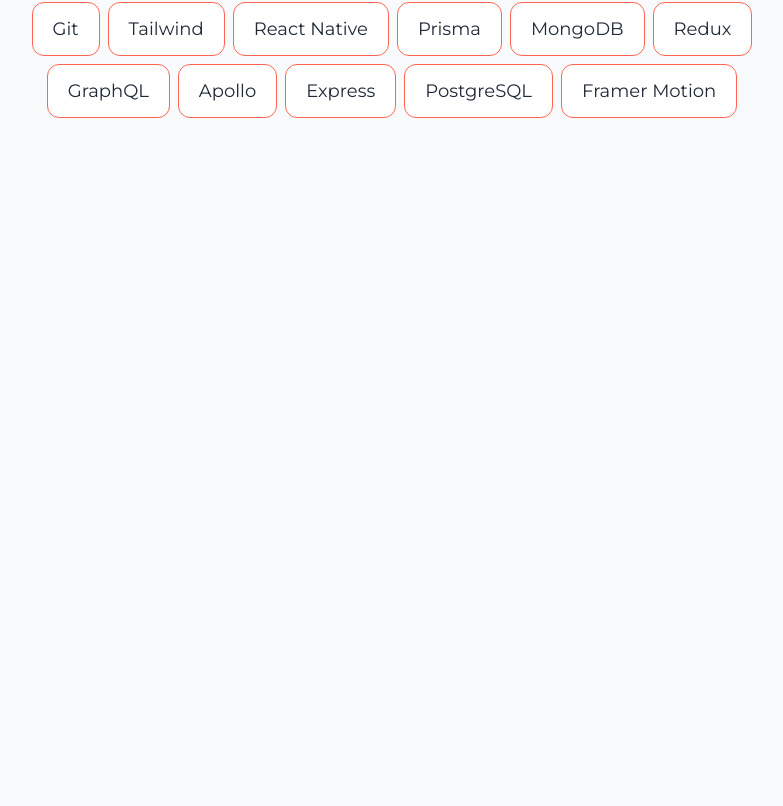
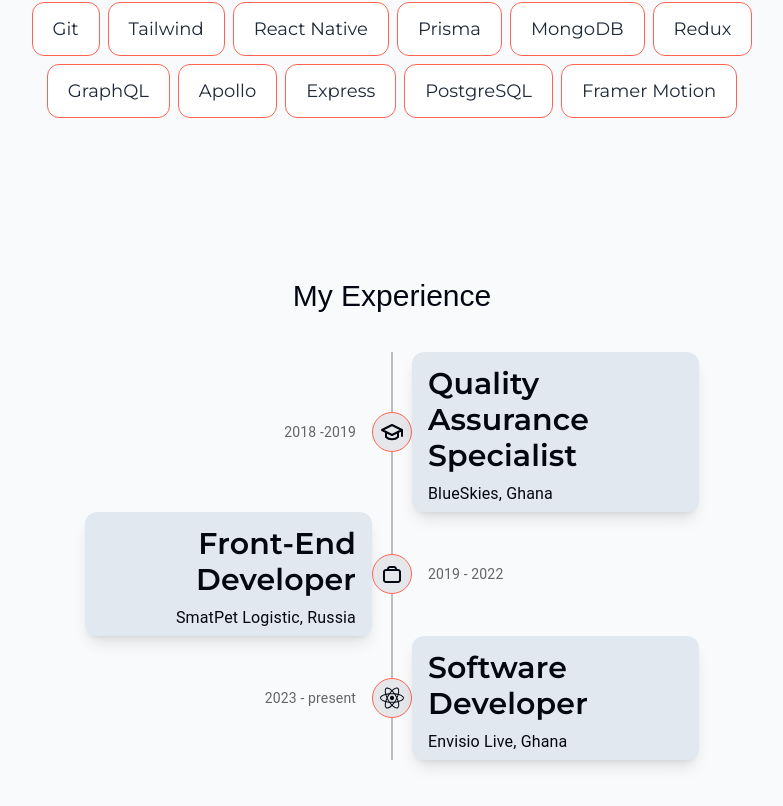
Before and after one commit to 0xNunana/3d_portfolio, a Next.js app: page / in a window 1280 px wide. Shown: the part 2673-3479 px from the top of the page, without its empty margins (248-1031 px from the left). Before the commit the page ends 2951 px from the top, so only its background shows below. Built offline with nearby package versions, Linux system fonts and the light colour scheme; a web font is replaced by a local one.

Commit message:
experience

```diff
--- a/app/page.tsx
+++ b/app/page.tsx
@@ -1,4 +1,5 @@
 import About from "@/components/About";
+import Experience from "@/components/Experience";
 
 import Projects from "@/components/Projects";
 import SectionDiv from "@/components/SectionDiv";
@@ -15,6 +16,7 @@ export default function Home() {
     <About/>
     <Projects/>
     <Skills/>
+    <Experience/>
 
     </main>
   )
--- /dev/null
+++ b/components/Experience.tsx
@@ -0,0 +1,115 @@
+'use client'
+import React from 'react';
+import SectionTitle from './SectionTitle';
+import { VerticalTimeline, VerticalTimelineElement } from 'react-vertical-timeline-component';
+import 'react-vertical-timeline-component/style.min.css';
+import { experiencesData } from '@/lib/data';
+import Timeline from '@mui/lab/Timeline';
+import TimelineItem from '@mui/lab/TimelineItem';
+import TimelineSeparator from '@mui/lab/TimelineSeparator';
+import TimelineConnector from '@mui/lab/TimelineConnector';
+import TimelineContent from '@mui/lab/TimelineContent';
+import TimelineOppositeContent from '@mui/lab/TimelineOppositeContent';
+import {motion} from 'framer-motion'
+
+
+const Experience = () => {
+  return (
+    <section id="experience"  className="scroll-mt-28 mb-28 sm:mb-40">
+    <SectionTitle>My experience</SectionTitle>
+    {/* <VerticalTimeline lineColor="">
+      {experiencesData.map((item, index) => (
+        <React.Fragment key={index}>
+          <VerticalTimelineElement
+            // contentStyle={{
+            //   background:
+            //     // theme === "light" ? "#f3f4f6" : "rgba(255, 255, 255, 0.05)"
+            //     ,
+            //   boxShadow: "none",
+            //   border: "1px solid rgba(0, 0, 0, 0.05)",
+            //   textAlign: "left",
+            //   padding: "1.3rem 2rem",
+            // }}
+            // contentArrowStyle={{
+            //   borderRight:
+            //     theme === "light"
+            //       ? "0.4rem solid #9ca3af"
+            //       : "0.4rem solid rgba(255, 255, 255, 0.5)",
+            // }}
+            date={item.date}
+            icon={item.icon}
+            // iconStyle={{
+            //   background:
+            //     theme === "light" ? "white" : "rgba(255, 255, 255, 0.15)",
+            //   fontSize: "1.5rem",
+            // }}
+          >
+            <h3 className="font-semibold capitalize">{item.title}</h3>
+            <p className="font-normal !mt-0">{item.location}</p>
+            <p className="!mt-1 !font-normal text-gray-700 dark:text-white/75">
+              {item.description}
+            </p>
+          </VerticalTimelineElement>
+        </React.Fragment>
+      ))}
+    </VerticalTimeline> */}
+     <Timeline position="alternate">
+     {experiencesData.map((exp,index)=>(
+
+                <TimelineItem >
+            <TimelineOppositeContent
+          sx={{ m: 'auto 0' }}
+          variant="body2"
+          color="text.secondary"
+        >
+          {exp.date}
+        </TimelineOppositeContent>
+         <TimelineSeparator>
+           <TimelineConnector />
+
+            <p className=' rounded-full border border-coral-red bg-gray-200 text-2xl h-10 w-10 flex justify-center items-center'>{exp.icon}</p>
+
+           <TimelineConnector />
+         </TimelineSeparator>
+         <TimelineContent className='rounded-xl bg-slate-200 shadow-lg'>
+           <h1 className='text-3xl font-montserrat capitalize font-semibold py-2'>
+             {exp.title}
+           </h1>
+            <p className='!m-0'>{exp.location}</p>
+           {/* <p className='py-2'>{exp.description}</p> */}
+         </TimelineContent>
+       </TimelineItem>
+
+
+     ))}
+
+      {/* <TimelineItem>
+        <TimelineOppositeContent
+          sx={{ m: 'auto 0' }}
+          variant="body2"
+          color="text.secondary"
+        >
+          10:00 am
+        </TimelineOppositeContent>
+        <TimelineSeparator>
+          <TimelineConnector />
+          <TimelineDot color="primary">
+            <LaptopMacIcon />
+          </TimelineDot>
+          <TimelineConnector />
+        </TimelineSeparator>
+        <TimelineContent sx={{ py: '12px', px: 2 }}>
+          <Typography variant="h6" component="span">
+            Code
+          </Typography>
+          <Typography>Because it&apos;s awesome!</Typography>
+        </TimelineContent>
+      </TimelineItem> */}
+
+
+    </Timeline>
+  </section>
+  );
+};
+
+export default Experience;
--- a/lib/data.ts
+++ b/lib/data.ts
@@ -35,28 +35,28 @@ export const links = [
 
 export const experiencesData = [
   {
-    title: "Graduated bootcamp",
-    location: "Miami, FL",
+    title: "Quality Assurance Specialist",
+    location: "BlueSkies, Ghana",
     description:
       "I graduated after 6 months of studying. I immediately found a job as a front-end developer.",
     icon: React.createElement(LuGraduationCap),
-    date: "2019",
+    date: "2018 -2019",
   },
   {
     title: "Front-End Developer",
-    location: "Orlando, FL",
+    location: "SmatPet Logistic, Russia",
     description:
       "I worked as a front-end developer for 2 years in 1 job and 1 year in another job. I also upskilled to the full stack.",
     icon: React.createElement(CgWorkAlt),
-    date: "2019 - 2021",
+    date: "2019 - 2022",
   },
   {
-    title: "Full-Stack Developer",
-    location: "Houston, TX",
+    title: "Software Developer",
+    location: "Envisio Live, Ghana",
     description:
       "I'm now a full-stack developer working as a freelancer. My stack includes React, Next.js, TypeScript, Tailwind, Prisma and MongoDB. I'm open to full-time opportunities.",
     icon: React.createElement(FaReact),
-    date: "2021 - present",
+    date: "2023 - present",
   },
 ] as const;
 
--- a/package.json
+++ b/package.json
@@ -9,6 +9,11 @@
     "lint": "next lint"
   },
   "dependencies": {
+    "@emotion/react": "^11.11.1",
+    "@emotion/styled": "^11.11.0",
+    "@mui/icons-material": "^5.14.12",
+    "@mui/lab": "^5.0.0-alpha.147",
+    "@mui/material": "^5.14.12",
     "@types/node": "20.8.2",
     "@types/react": "18.2.24",
     "@types/react-dom": "18.2.8",
```
Also changed, not shown: 1 other file (tests, documents, lock files or other folders).
